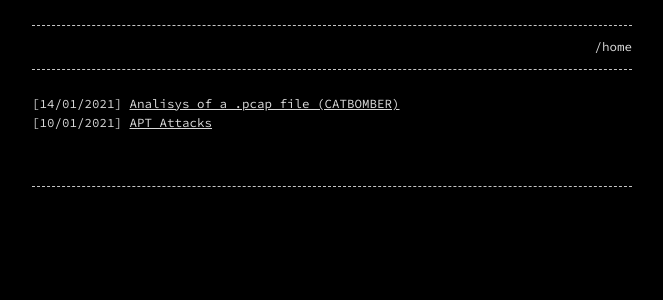
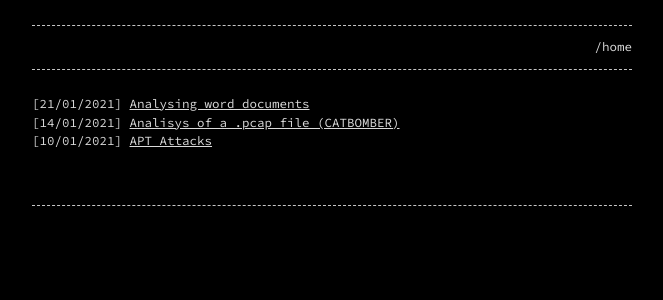
Before and after one commit to seKret-sys/posts, a Jekyll site: the page built from index.md, in a window 1280 px wide. Shown: the top 300 px of the page, without its empty margins (308-971 px from the left). Built offline with Jekyll 4.4.1, drawn with Linux system fonts in a browser that asks for light colours.

Commit message:
Update index.md

```diff
--- a/index.md
+++ b/index.md
@@ -4,5 +4,6 @@ layout: home
 permalink: /
 ---
 
+[21/01/2021] [Analysing word documents](https://sekret-sys.github.io/posts/docanalysis.html)
 [14/01/2021] [Analisys of a .pcap file (CATBOMBER)](https://sekret-sys.github.io/posts/catbomber.html)
 [10/01/2021] [APT Attacks](https://sekret-sys.github.io/posts/apt-attacks.html)
```
